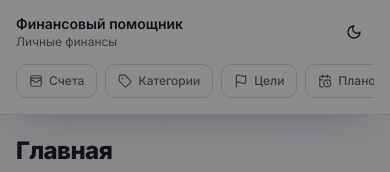
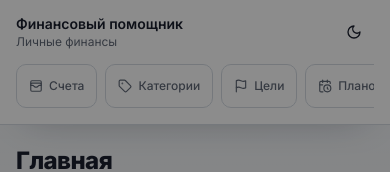
Before and after one commit to Lucky2356/financeapps, a Next.js app: page / in a window 390 px wide. Shown: the top 172 px of the page. Built offline with nearby package versions, Linux system fonts and the light colour scheme; no server answers; the database is empty.

Commit message:
fix: enlarge mobile secondary-nav tap targets to ~44px (plan C6)
The top-bar secondary nav chips were ~32px tall — below the comfortable touch
target size. Add min-h-11 so they reach ~44px, matching the bottom nav (already
min-h-12). The 4-primary-items + "More" restructure remains a follow-up.

```diff
--- a/components/mobile-navigation.tsx
+++ b/components/mobile-navigation.tsx
@@ -32,7 +32,8 @@ export function MobileTopBar() {
               key={item.href}
               href={item.href}
               className={cn(
-                "inline-flex shrink-0 items-center gap-1.5 rounded-md border px-3 py-2 text-xs font-medium",
+                // min-h-11 keeps the tap target at ~44px for comfortable touch use.
+                "inline-flex min-h-11 shrink-0 items-center gap-1.5 rounded-md border px-3 py-2 text-xs font-medium",
                 active ? "bg-secondary text-foreground" : "bg-card text-muted-foreground"
               )}
             >
@@ -53,7 +54,9 @@ export function MobileBottomNav() {
     <nav className="fixed inset-x-0 bottom-0 z-50 border-t bg-background/95 px-2 pb-[max(env(safe-area-inset-bottom),0.5rem)] pt-2 backdrop-blur md:hidden">
       <div className="grid grid-cols-5 gap-1">
         {primaryItems.map((item) => {
-          const active = pathname === item.href || (item.href === "/settings" && secondaryItems.some((sub) => sub.href === pathname));
+          const active =
+            pathname === item.href ||
+            (item.href === "/settings" && secondaryItems.some((sub) => sub.href === pathname));
           const Icon = item.icon;
 
           return (
```
